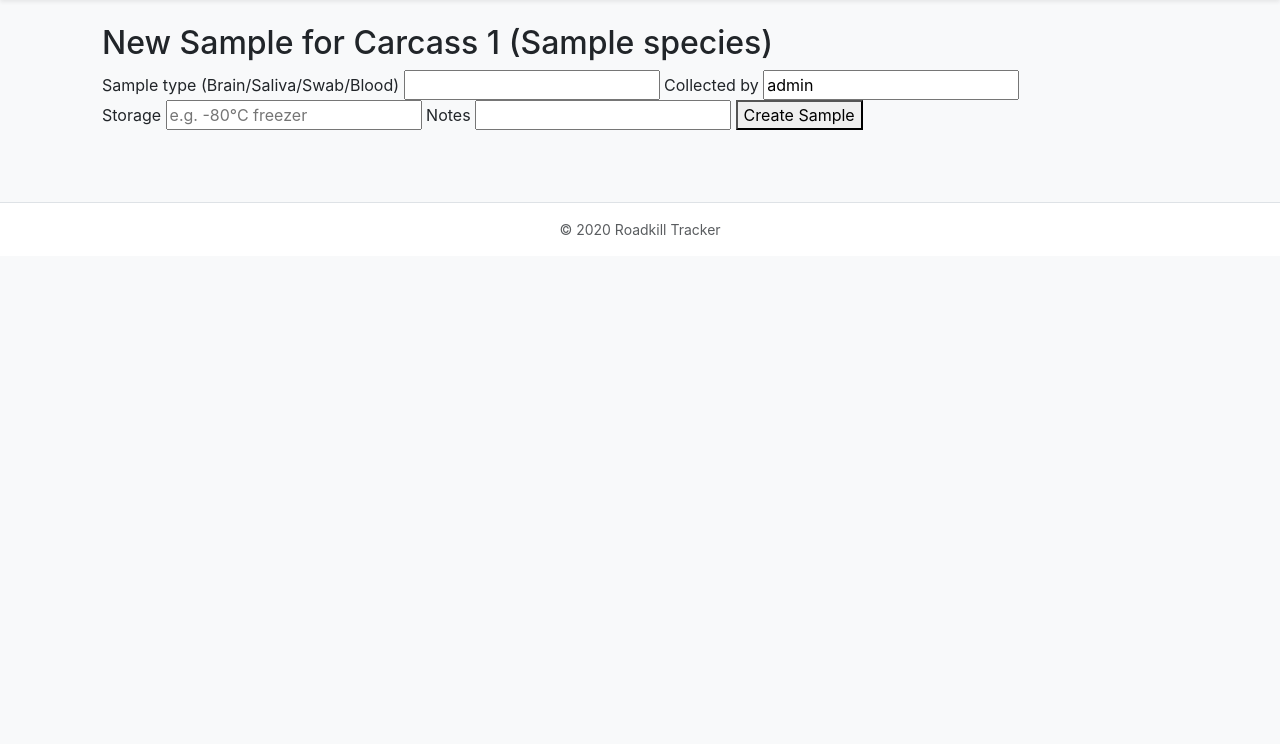
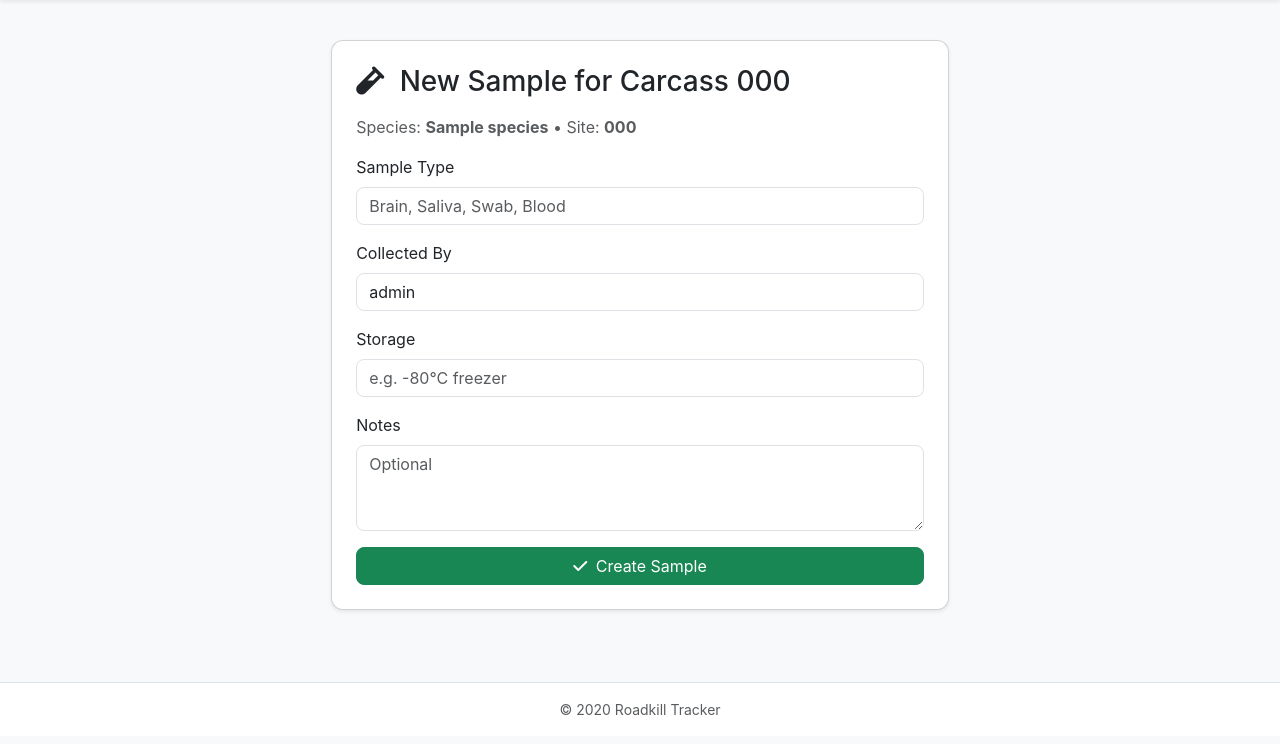
Before and after one commit to prashantwct/Roadkill, a Flask app: template templates/new_sample.html in a window 1280 px wide. Shown: the part 56-800 px from the top of the page. Run offline with Flask 3, Linux system fonts and the light colour scheme; a user stored in the database is signed in; tables that the repository leaves empty hold one stand-in row (values such as "Sample post"); the template is opened without the code that fills it: most values are stand-ins (such as "Sample title", 1, 10 or a date in 2020).

Commit message:
Update new_sample.html

```diff
--- a/templates/new_sample.html
+++ b/templates/new_sample.html
@@ -1,16 +1,72 @@
 {% extends "base.html" %}
 {% block content %}
-  <h2>New Sample for Carcass {{ c.id }} ({{ c.species }})</h2>
-  <form method="post">
-    <label>Sample type (Brain/Saliva/Swab/Blood)
-      <input name="sample_type" required>
-    </label>
-    <input type="hidden" name="collected_at">
-    <label>Collected by
-      <input name="collected_by" value="{{ current_user.username }}" readonly>
-    </label>
-    <label>Storage <input name="storage" placeholder="e.g. -80°C freezer"></label>
-    <label>Notes <input name="notes"></label>
-    <button type="submit">Create Sample</button>
-  </form>
+
+<div class="row justify-content-center mt-3">
+  <div class="col-lg-7">
+
+    <div class="card shadow-sm p-4">
+
+      <h3 class="mb-3">
+        <i class="fa-solid fa-vial me-2"></i>
+        New Sample for Carcass {{ c.code }}
+      </h3>
+
+      <p class="text-muted">
+        Species: <strong>{{ c.species }}</strong> •
+        Site: <strong>{{ c.site.code }}</strong>
+      </p>
+
+      <form method="POST">
+
+        <!-- SAMPLE TYPE -->
+        <div class="mb-3">
+          <label class="form-label">Sample Type</label>
+          <input name="sample_type"
+                 class="form-control"
+                 placeholder="Brain, Saliva, Swab, Blood"
+                 required>
+        </div>
+
+        <!-- HIDDEN TIMESTAMP -->
+        <input type="hidden" name="collected_at">
+
+        <!-- COLLECTED BY -->
+        <div class="mb-3">
+          <label class="form-label">Collected By</label>
+          <input name="collected_by"
+                 class="form-control"
+                 value="{{ current_user.username }}"
+                 readonly>
+        </div>
+
+        <!-- STORAGE -->
+        <div class="mb-3">
+          <label class="form-label">Storage</label>
+          <input name="storage"
+                 class="form-control"
+                 placeholder="e.g. -80°C freezer">
+        </div>
+
+        <!-- NOTES -->
+        <div class="mb-3">
+          <label class="form-label">Notes</label>
+          <textarea name="notes"
+                    class="form-control"
+                    rows="3"
+                    placeholder="Optional"></textarea>
+        </div>
+
+        <!-- SUBMIT BUTTON -->
+        <button class="btn btn-success w-100">
+          <i class="fa-solid fa-check me-1"></i>
+          Create Sample
+        </button>
+
+      </form>
+
+    </div>
+
+  </div>
+</div>
+
 {% endblock %}
```
